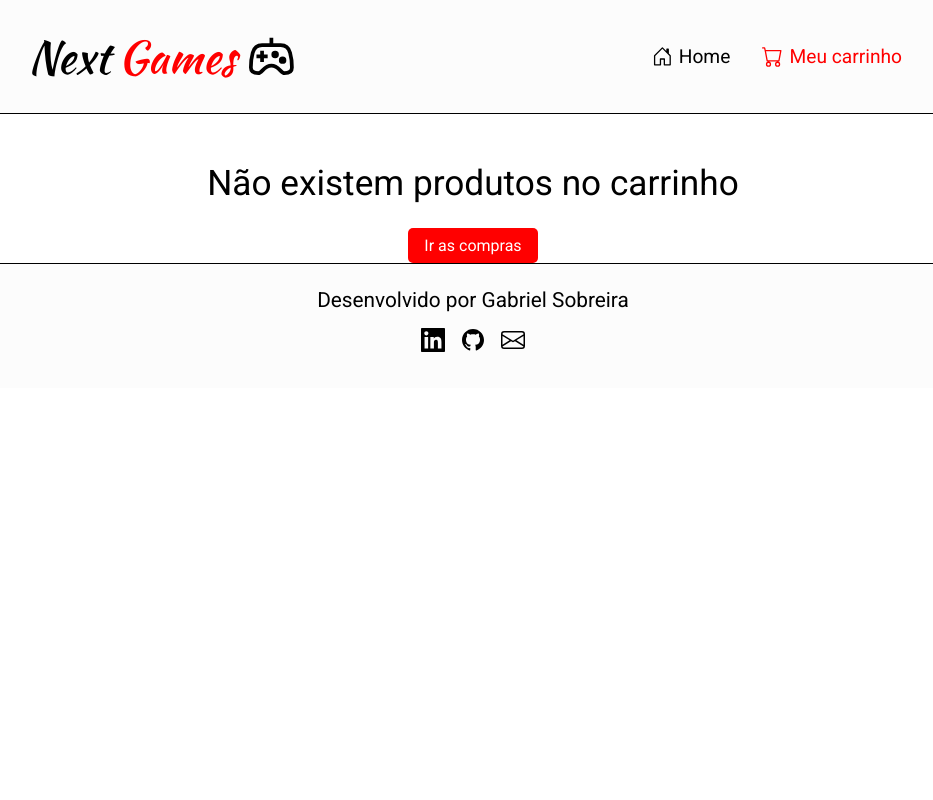
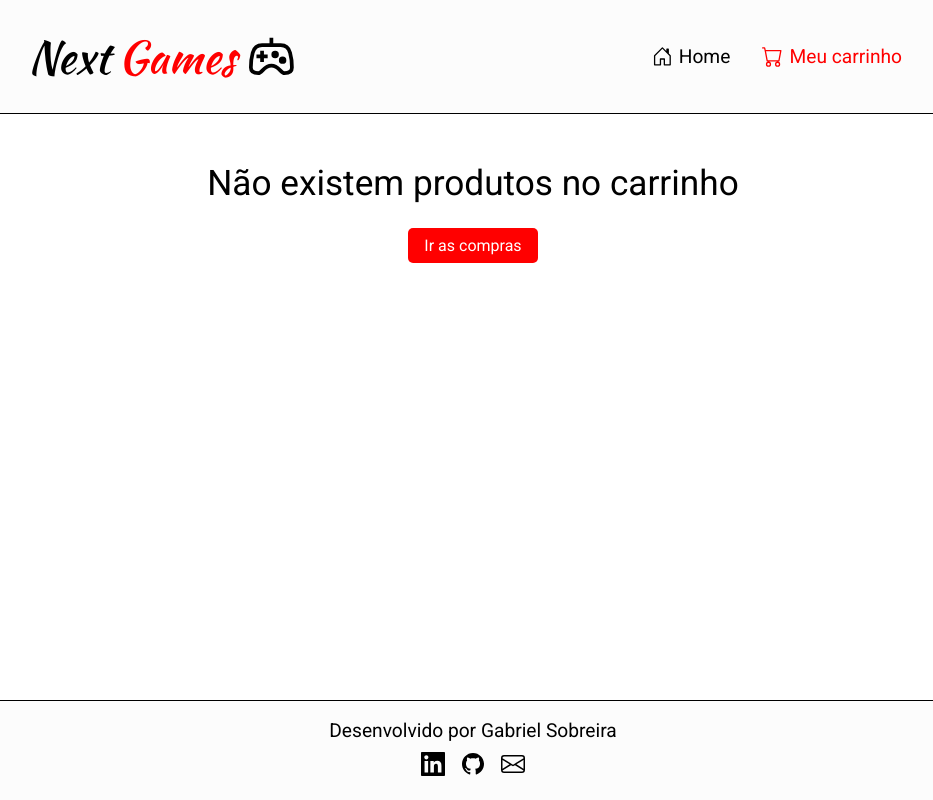
Before and after one commit to GabrielLSobreira/game-store, a Next.js app: page /cart in a window 1280 px wide. Shown: the whole page, without its empty margins (167-1100 px from the left). Built offline with nearby package versions, Linux system fonts and the light colour scheme; a web font is replaced by a local one.

Commit message:
Ajustes Footer

```diff
--- a/src/components/Footer/styles.ts
+++ b/src/components/Footer/styles.ts
@@ -5,14 +5,17 @@ export const FooterContainer = styled.footer`
   flex-direction: column;
   justify-content: center;
   align-items: center;
-
   border-top: 1px solid black;
   background-color: #fcfcfc;
-  padding: 1.5rem;
-
+  padding: 1.3rem;
+  position: absolute;
+  width: 100%;
+  bottom: 0;
+  left: 0;
+  height: 100px;
   span {
     margin-bottom: 0.5rem;
-    font-size: 1.3rem;
+    font-size: 1.2rem;
   }
 `;
 
@@ -20,7 +23,7 @@ export const List = styled.ul`
   display: flex;
 
   li {
-    margin: 0.5rem 0.5rem;
+    margin: 0.1rem 0.5rem;
     svg {
       font-size: 1.5rem;
     }
--- a/src/pages/cart/styles.ts
+++ b/src/pages/cart/styles.ts
@@ -3,7 +3,7 @@ import styled from 'styled-components';
 export const Container = styled.div`
   max-width: 1000px;
   margin: 0 auto;
-
+  padding-bottom: 100px;
   h3 {
     font-size: 1.8rem;
     text-align: center;
--- a/src/styles/globals.ts
+++ b/src/styles/globals.ts
@@ -7,6 +7,8 @@ export const GlobalStyle = createGlobalStyle`
     padding: 0;
   }
   html {
+    min-height: 100%;
+    position: relative;
     @media (max-width: 1080px) {
       font-size: 93.75%;
     }
--- a/src/styles/home.ts
+++ b/src/styles/home.ts
@@ -5,6 +5,7 @@ export const Container = styled.div`
   justify-content: center;
   align-items: center;
   flex-direction: column;
+  padding-bottom: 100px;
 `;
 
 export const GamesContainer = styled.div`
```
Also changed, not shown: src/styles/gamedetails.ts (+21 -20 lines).
